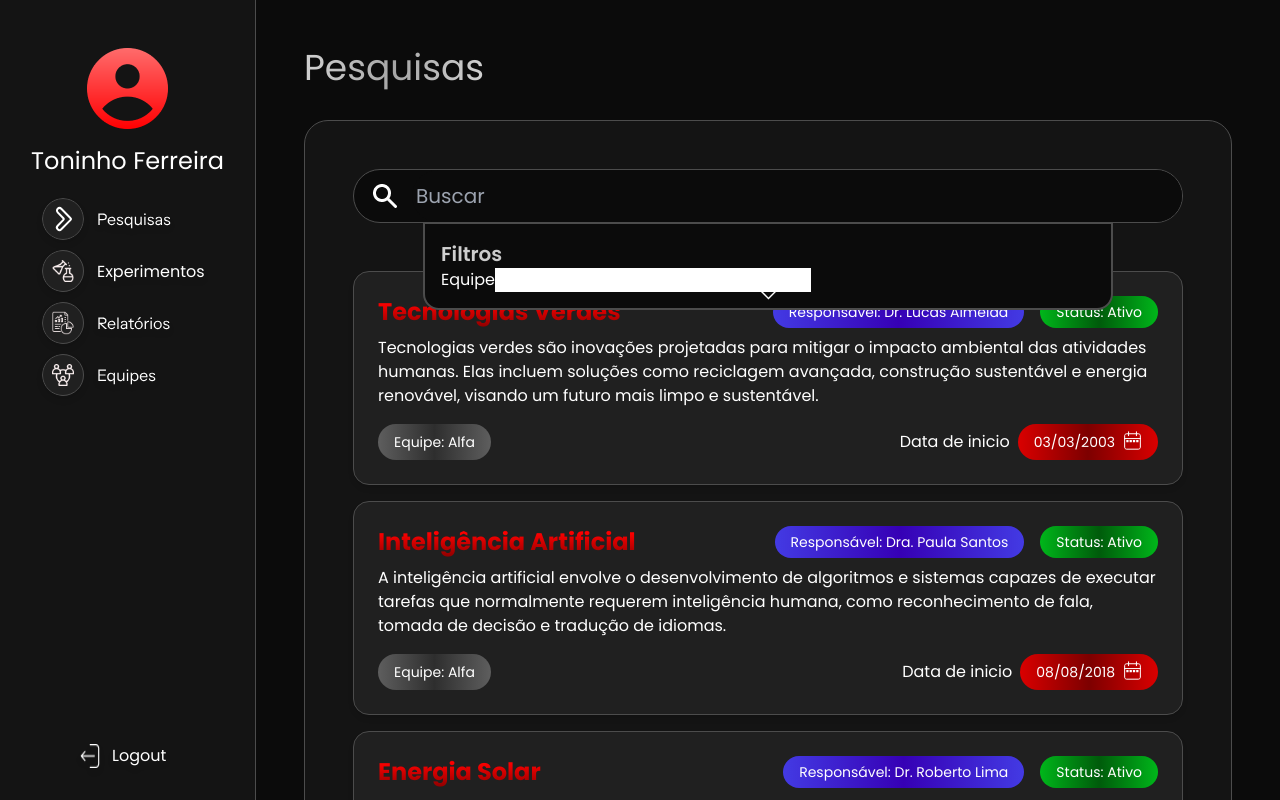
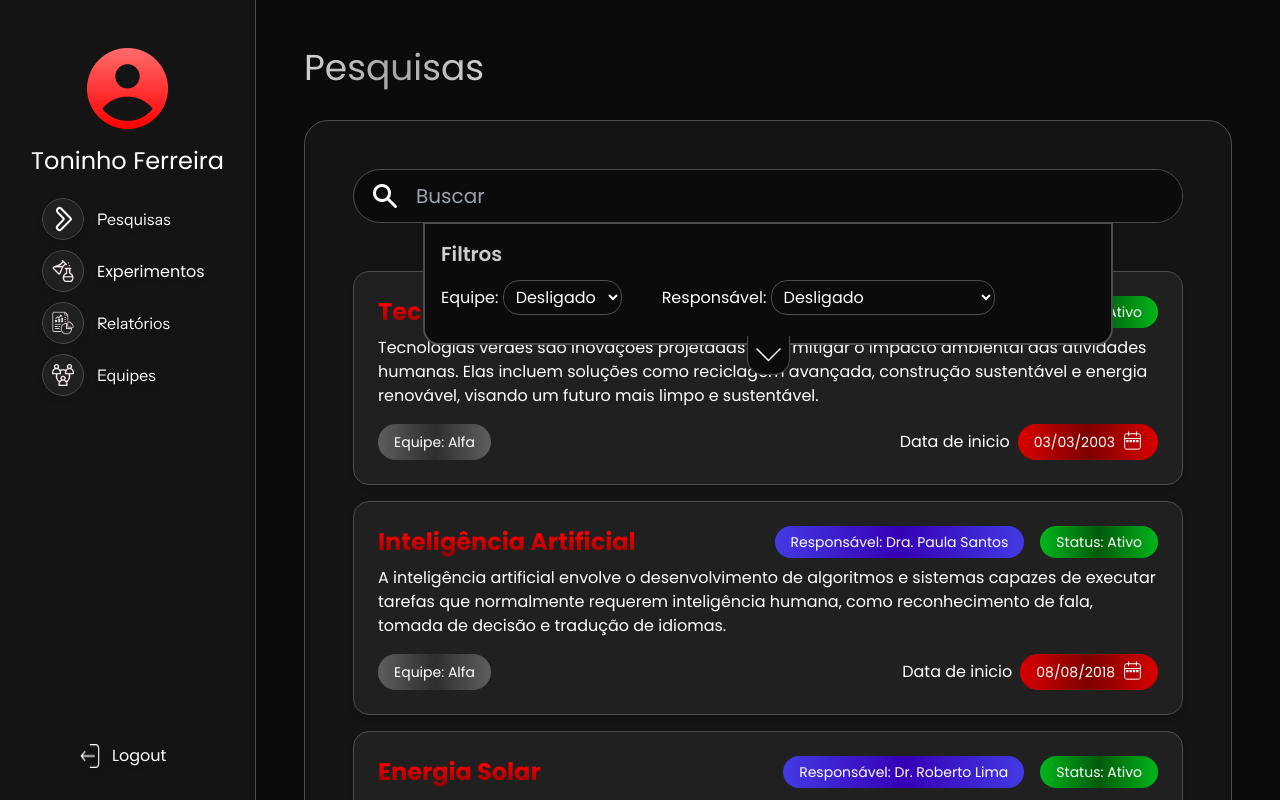
Before and after one commit to m3raak1/nero-management, a Vue app: page /pesquisas.html in a window 1280 px wide. Built offline with nearby package versions, Linux system fonts and the light colour scheme; data requests are answered from the project's data file; a web font is replaced by a local one.

Commit message:
arquivo para o filtro da busca

```diff
--- a/src/components/SearchBar.vue
+++ b/src/components/SearchBar.vue
@@ -1,6 +1,6 @@
 <script setup>
 import searchIcon from '../assets/img/procurar 1.png'
-import Svg from './Svg.vue';
+import SearchBarFilter from './SearchBarFilter.vue';
 
 const emit = defineEmits(['search'])
 const search = (e) => {
@@ -17,13 +17,6 @@ const search = (e) => {
         <div class="pl-3 w-full">
             <input type="text" @input="search" class="py-3 pl-1 w-full outline-none rounded-full bg-indigoBackground text-gray-200 text-xl font-sans" placeholder="Buscar">
         </div>
-        <div class="absolute -translate-x-1/2 left-1/2  top-full z-10 flex items-center flex-col w-5/6 h-full">
-            <div class="w-full bg-indigoBackground border-borderColor border-2 p-4 rounded-b-2xl">
-                <h2 class="text-transparent bg-clip-text bg-silver-gradient text-xl font-semibold">Filtros</h2>
-                <label for="">Equipe</label>
-                <input type="search">
-            </div>
-            <Svg name="down-pointer" class="justify-self-auto my-3 absolute top-full"/>
-        </div>
+        <SearchBarFilter />
     </form>
 </template>
--- /dev/null
+++ b/src/components/SearchBarFilter.vue
@@ -0,0 +1,36 @@
+<script setup>
+import Svg from './Svg.vue';
+</script>
+
+<template>
+    <div class="absolute -translate-x-1/2 left-1/2  top-full z-10 flex items-center flex-col w-5/6 h-full">
+        <div class="w-full bg-indigoBackground border-borderColor border-2 p-4 rounded-b-2xl">
+            <h2 class="text-transparent bg-clip-text bg-silver-gradient text-xl font-semibold">Filtros</h2>
+            <div class="w-full flex gap-10 my-3">
+                <div>
+                    <label for="">Equipe: </label>
+                    <select name="" id="" class="outline-none bg-transparent border-borderColor border rounded-2xl py-1 px-2">
+                        <option value="1" class="bg-indigoBackground">Desligado</option>
+                        <option value="1" class="bg-indigoBackground">Alfa</option>
+                        <option value="1" class="bg-indigoBackground">Vita</option>
+                        <option value="1" class="bg-indigoBackground">Gama</option>
+                    </select>
+                </div>
+
+                <div>
+                    <label for="">Responsável: </label>
+                    <select name="" id="" class="outline-none bg-transparent border-borderColor border rounded-2xl py-1 px-2">
+                        <option value="1" class="bg-indigoBackground">Desligado</option>
+                        <option value="1" class="bg-indigoBackground">Dr. Toninho Ferreira</option>
+                        <option value="1" class="bg-indigoBackground">Dr. Guilherme Magarão</option>
+                        <option value="1" class="bg-indigoBackground">Dra. Beatriz Calado</option>
+                    </select>
+                </div>
+            </div>
+
+        </div>
+        <span class="absolute top-[220%] bg-indigoBackground px-2 py-3 rounded-b-2xl border-borderColor border-b border-x hover:cursor-pointer">
+            <Svg name="down-pointer"/>
+        </span>
+    </div>
+</template>
```
